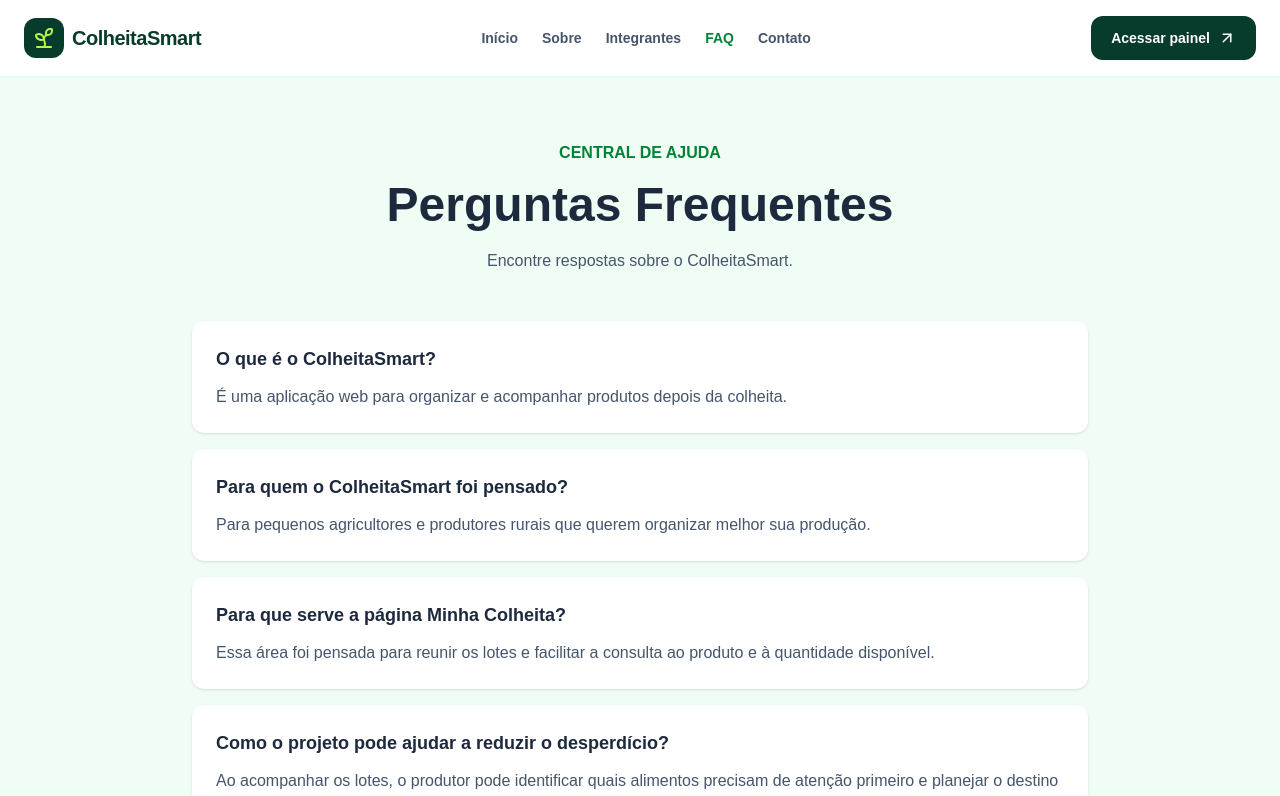
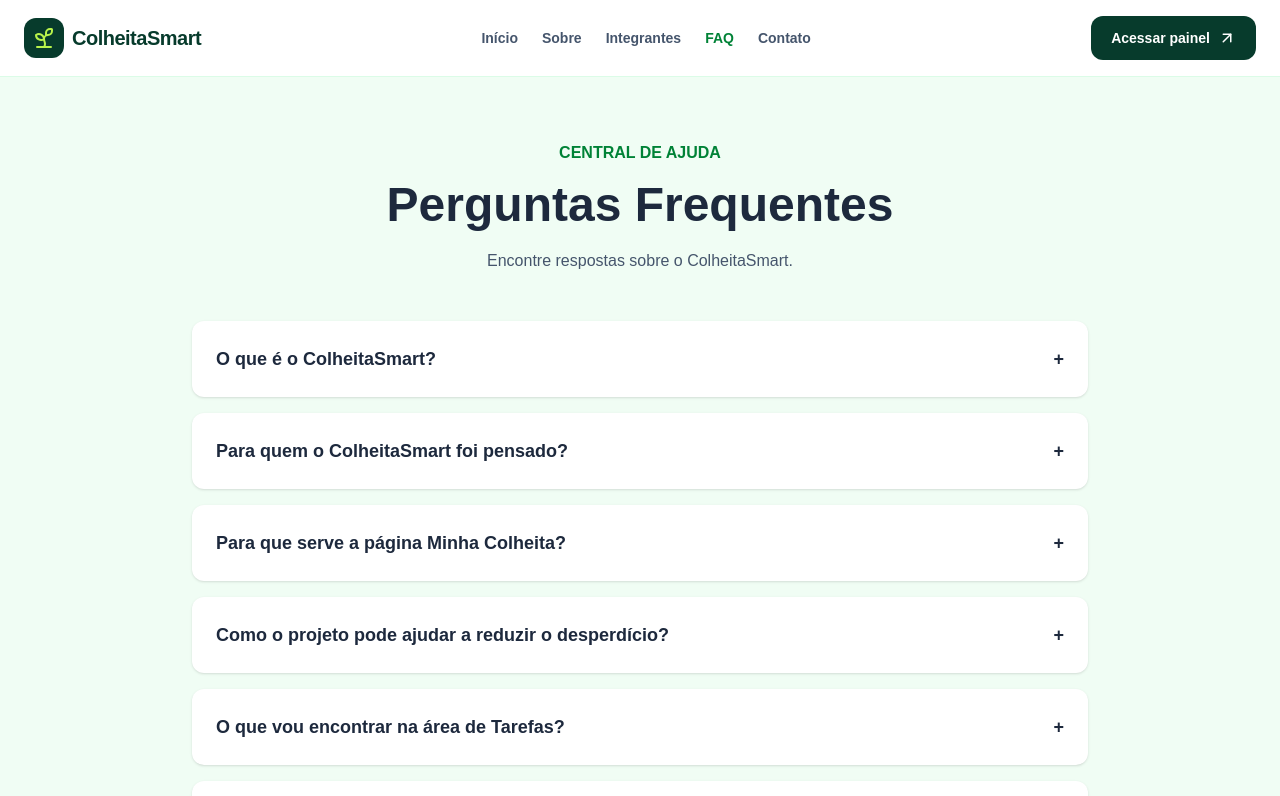
Before and after one commit to AndreL050690/ColheitaSmart, a React (Vite) app: page /faq in a window 1280 px wide. Shown: the top 796 px of the page. Built offline with nearby package versions, Linux system fonts and the light colour scheme.

Commit message:
feat: implementa accordion de perguntas

```diff
--- a/src/pages/FAQ.tsx
+++ b/src/pages/FAQ.tsx
@@ -1,3 +1,5 @@
+import { useState } from 'react'
+
 const perguntas = [
   {
     id: 'sobre',
@@ -42,6 +44,8 @@ const perguntas = [
 ]
 
 export default function FAQ() {
+  const [perguntaAberta, setPerguntaAberta] = useState<string | null>(null)
+
   return (
     <main className="min-h-screen bg-green-50 px-6 py-16 text-slate-800">
       <div className="mx-auto max-w-4xl">
@@ -59,16 +63,39 @@ export default function FAQ() {
           </p>
         </header>
 
-        <section className="mt-12 space-y-4">
-          {perguntas.map((pergunta) => (
-            <article
-              key={pergunta.id}
-              className="rounded-xl bg-white p-6 shadow-sm"
-            >
-              <h2 className="text-lg font-semibold">{pergunta.titulo}</h2>
-              <p className="mt-3 text-slate-600">{pergunta.resposta}</p>
-            </article>
-          ))}
+        <section className="mt-12 space-y-4" aria-label="Perguntas e respostas">
+          {perguntas.map((pergunta) => {
+            const aberta = perguntaAberta === pergunta.id
+            const idResposta = `faq-resposta-${pergunta.id}`
+
+            return (
+              <article
+                key={pergunta.id}
+                className="rounded-xl bg-white p-6 shadow-sm"
+              >
+                <h2>
+                  <button
+                    type="button"
+                    aria-expanded={aberta}
+                    aria-controls={idResposta}
+                    className="flex w-full items-center justify-between gap-4 text-left text-lg font-semibold"
+                    onClick={() => setPerguntaAberta(aberta ? null : pergunta.id)}
+                  >
+                    <span>{pergunta.titulo}</span>
+                    <span aria-hidden="true">{aberta ? '−' : '+'}</span>
+                  </button>
+                </h2>
+
+                <p
+                  id={idResposta}
+                  hidden={!aberta}
+                  className="mt-3 text-slate-600"
+                >
+                  {pergunta.resposta}
+                </p>
+              </article>
+            )
+          })}
         </section>
       </div>
     </main>
```
